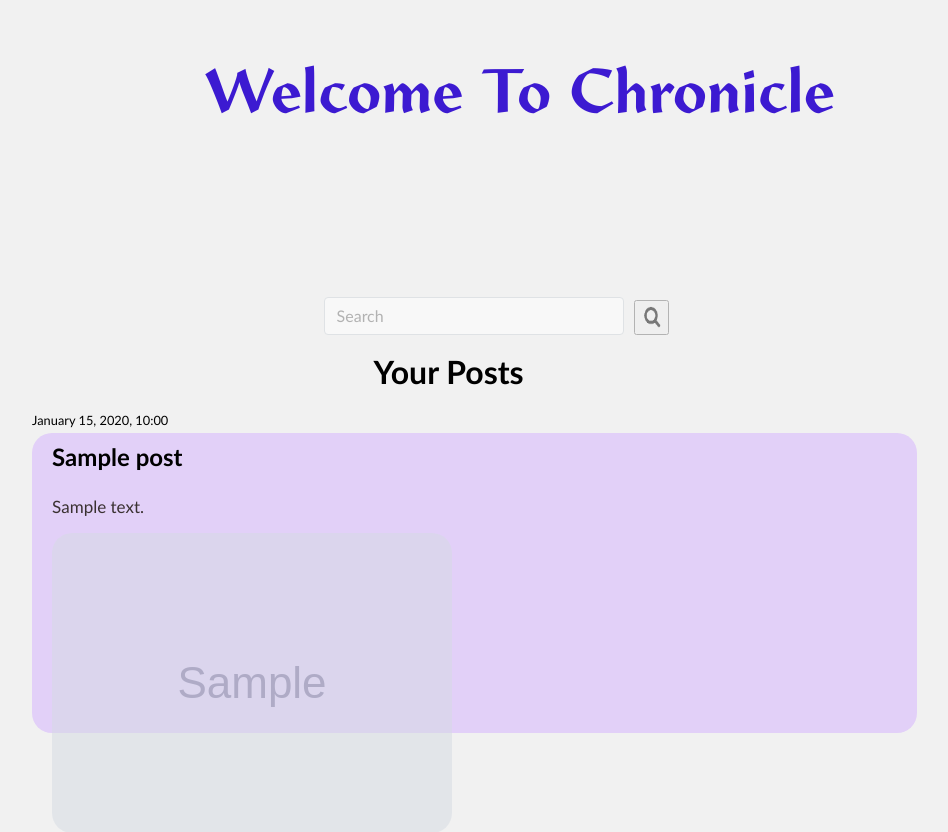
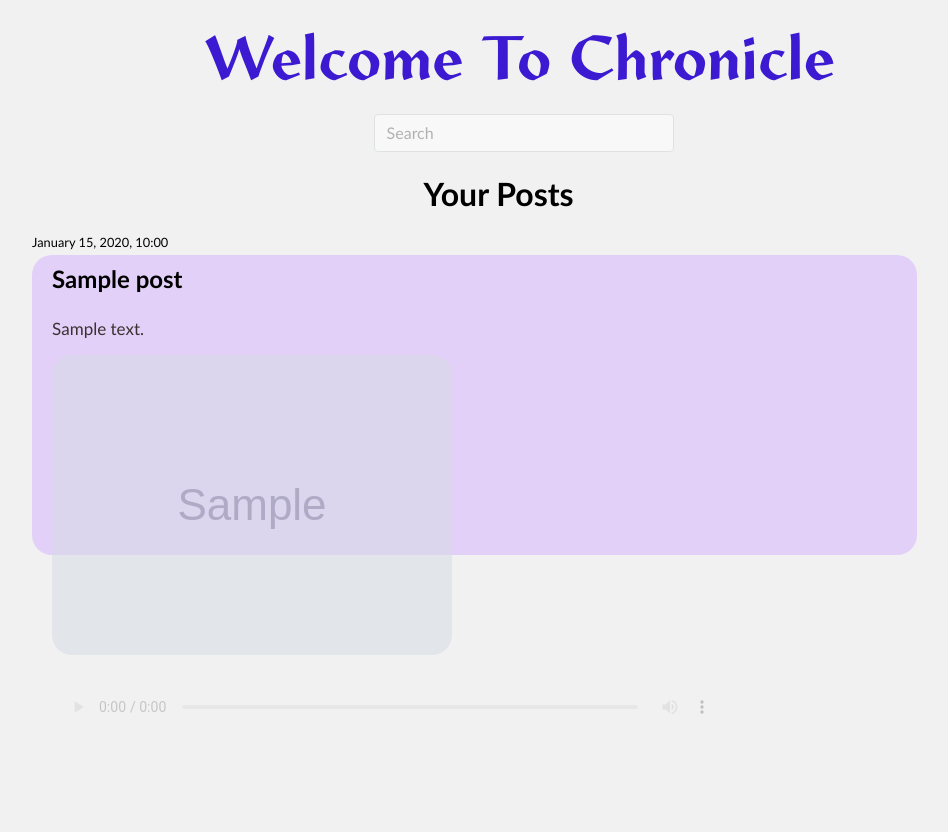
Before and after one commit to SyedHuzaifa007/Chronicle-Web-App, a Django app: template blog/templates/blog/home.html in a window 1280 px wide. Shown: the top 832 px of the page, without its empty margins (193-1141 px from the left). After the commit the page ends 714 px from the top, so only its background shows below. Run offline with Django 3.2, Linux system fonts and the light colour scheme; the template is opened without the code that fills it: most values are stand-ins (such as "Sample title", 1, 10 or a date in 2020); grey boxes marked "Sample" are stand-in pictures.

Commit message:
Updated home.html

```diff
--- a/blog/templates/blog/home.html
+++ b/blog/templates/blog/home.html
@@ -6,7 +6,7 @@
 <!-- Display the search form only if there are posts to search in -->
 
 <div style="margin-left:200px;">
-<h1 style="font-family: 'Amanda', cursive; color: #3c1ad1;font-weight:50; font-size: 4rem; text-shadow: 0px 4px 4px 0px rgba(0, 0, 0, 0.25);">Welcome To Chronicle</h1>
+<h1 style="font-family: 'Amanda', cursive; color: #3c1ad1;font-weight:50; font-size: 4rem; text-shadow: 0px 4px 4px 0px rgba(0, 0, 0, 0.25); margin-top:10px;">Welcome To Chronicle</h1>
 </div>
 <style>
   #searchFieldHomepage {
@@ -34,17 +34,18 @@
 {% if posts or request.GET.search %}
 
 <div id="inputHomepage">
-  <form action="" method="get" style="margin-left:550px;">
+  <form action="" method="get" style="margin-left:600px; margin-top:-150px;">
     <input type="text" id="searchFieldHomepage" name="search" placeholder="Search" value="{{ request.GET.search }}">
-    <button type="submit" value="Search" id="searchButtonHomepage" style="margin-left:80px;">
+    {% comment %} <button type="submit" value="Search" id="searchButtonHomepage" style="margin-left:80px; width:60px;">
+      <p>Search</p>
       <img src="{% static 'blog/img/search.png' %}" style="width:30px; margin-left:-5px;">
-    </button>
+    </button> {% endcomment %}
   </form>
 </div>
 
 {% endif %}
 
-<p style="font-size: 200% ;font-weight:bold;color:#000000;margin-top:180px;">Your Posts</p>
+<p style="font-size: 200% ;font-weight:bold;color:#000000;margin-top:35px; margin-left:50px;">Your Posts</p>
 <div class="col-12 main_content">
   <!-- Posts -->
   {% if posts %}
@@ -92,7 +93,7 @@
               <a class="article-title" href="{% url 'post-detail' post.id %}">
                 {{ post.title }}
               </a>
-              <p class="article-content" style="color:#3a3131;" >{{ post.content }}<br /></p>
+              <p class="article-content" style="color:#3a3131;">{{ post.content }}</p>
               {% if post.image %}
               <img src="{{ post.image.url }}" class="imageMain" style="border-radius: 20px;">
               {% endif %}
```
Also changed, not shown: db.sqlite3, media/images/11b3db3d999422fbc1a9479d6a30fda7.png (added).
